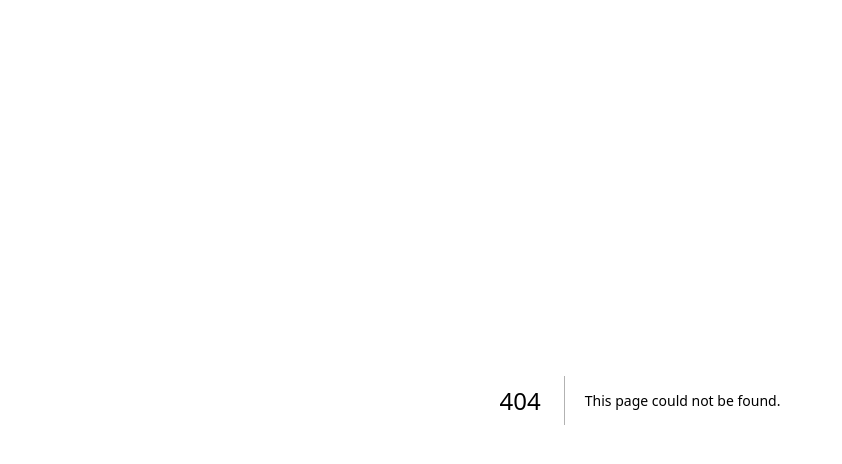
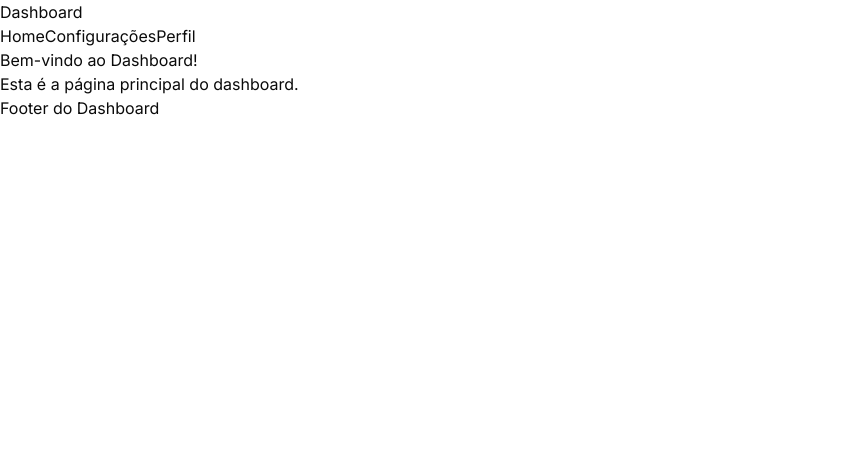
Before and after one commit to PedroBNe/vivaparisRR, a Next.js app: page /dashboard in a window 1280 px wide. Before the commit this address had no page. Shown: the top 464 px of the page, without its empty margins (0-842 px from the left). Built offline with nearby package versions, Linux system fonts and the light colour scheme.

Commit message:
add button

```diff
--- a/package.json
+++ b/package.json
@@ -9,6 +9,8 @@
     "lint": "next lint"
   },
   "dependencies": {
+    "@radix-ui/react-label": "^2.1.0",
+    "@radix-ui/react-slot": "^1.1.0",
     "class-variance-authority": "^0.7.0",
     "clsx": "^2.1.1",
     "lucide-react": "^0.454.0",
--- /dev/null
+++ b/src/app/dashboard/layout.js
@@ -0,0 +1,28 @@
+import React from 'react';
+
+export default function DashboardLayout({ children }) {
+  return (
+    <div className="dashboard-layout">
+      {/* Cabeçalho específico do dashboard */}
+      <header className="dashboard-header">
+        <h1>Dashboard</h1>
+        {/* Navegação ou links específicos do dashboard */}
+        <nav>
+          <a href="/dashboard">Home</a>
+          <a href="/dashboard/settings">Configurações</a>
+          <a href="/dashboard/profile">Perfil</a>
+        </nav>
+      </header>
+
+      {/* Conteúdo do dashboard */}
+      <main className="dashboard-content">
+        {children}
+      </main>
+
+      {/* Rodapé específico do dashboard */}
+      <footer className="dashboard-footer">
+        <p>Footer do Dashboard</p>
+      </footer>
+    </div>
+  );
+}
--- /dev/null
+++ b/src/app/dashboard/page.js
@@ -0,0 +1,10 @@
+import React from 'react';
+
+export default function DashboardPage() {
+  return (
+    <div>
+      <h2>Bem-vindo ao Dashboard!</h2>
+      <p>Esta é a página principal do dashboard.</p>
+    </div>
+  );
+}
--- /dev/null
+++ b/src/components/ui/button.jsx
@@ -0,0 +1,48 @@
+import * as React from "react"
+import { Slot } from "@radix-ui/react-slot"
+import { cva } from "class-variance-authority";
+
+import { cn } from "@/lib/utils"
+
+const buttonVariants = cva(
+  "inline-flex items-center justify-center gap-2 whitespace-nowrap rounded-md text-sm font-medium transition-colors focus-visible:outline-none focus-visible:ring-1 focus-visible:ring-ring disabled:pointer-events-none disabled:opacity-50 [&_svg]:pointer-events-none [&_svg]:size-4 [&_svg]:shrink-0",
+  {
+    variants: {
+      variant: {
+        default:
+          "bg-primary text-primary-foreground shadow hover:bg-primary/90",
+        destructive:
+          "bg-destructive text-destructive-foreground shadow-sm hover:bg-destructive/90",
+        outline:
+          "border border-input bg-background shadow-sm hover:bg-accent hover:text-accent-foreground",
+        secondary:
+          "bg-secondary text-secondary-foreground shadow-sm hover:bg-secondary/80",
+        ghost: "hover:bg-accent hover:text-accent-foreground",
+        link: "text-primary underline-offset-4 hover:underline",
+      },
+      size: {
+        default: "h-9 px-4 py-2",
+        sm: "h-8 rounded-md px-3 text-xs",
+        lg: "h-10 rounded-md px-8",
+        icon: "h-9 w-9",
+      },
+    },
+    defaultVariants: {
+      variant: "default",
+      size: "default",
+    },
+  }
+)
+
+const Button = React.forwardRef(({ className, variant, size, asChild = false, ...props }, ref) => {
+  const Comp = asChild ? Slot : "button"
+  return (
+    (<Comp
+      className={cn(buttonVariants({ variant, size, className }))}
+      ref={ref}
+      {...props} />)
+  );
+})
+Button.displayName = "Button"
+
+export { Button, buttonVariants }
--- /dev/null
+++ b/src/components/ui/input.jsx
@@ -0,0 +1,19 @@
+import * as React from "react"
+
+import { cn } from "@/lib/utils"
+
+const Input = React.forwardRef(({ className, type, ...props }, ref) => {
+  return (
+    (<input
+      type={type}
+      className={cn(
+        "flex h-9 w-full rounded-md border border-input bg-transparent px-3 py-1 text-sm shadow-sm transition-colors file:border-0 file:bg-transparent file:text-sm file:font-medium file:text-foreground placeholder:text-muted-foreground focus-visible:outline-none focus-visible:ring-1 focus-visible:ring-ring disabled:cursor-not-allowed disabled:opacity-50",
+        className
+      )}
+      ref={ref}
+      {...props} />)
+  );
+})
+Input.displayName = "Input"
+
+export { Input }
--- /dev/null
+++ b/src/components/ui/label.jsx
@@ -0,0 +1,18 @@
+"use client"
+
+import * as React from "react"
+import * as LabelPrimitive from "@radix-ui/react-label"
+import { cva } from "class-variance-authority";
+
+import { cn } from "@/lib/utils"
+
+const labelVariants = cva(
+  "text-sm font-medium leading-none peer-disabled:cursor-not-allowed peer-disabled:opacity-70"
+)
+
+const Label = React.forwardRef(({ className, ...props }, ref) => (
+  <LabelPrimitive.Root ref={ref} className={cn(labelVariants(), className)} {...props} />
+))
+Label.displayName = LabelPrimitive.Root.displayName
+
+export { Label }
```
Also changed, not shown: 1 other file (tests, documents, lock files or other folders).
